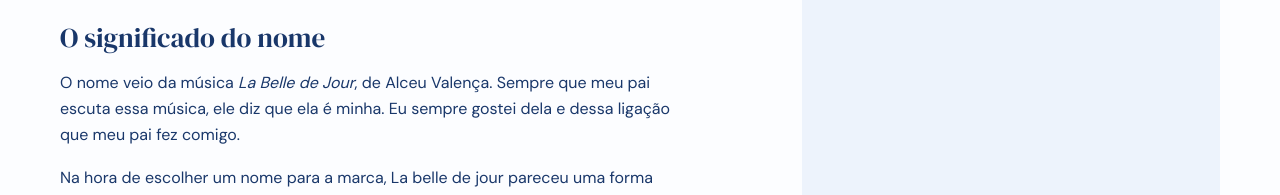
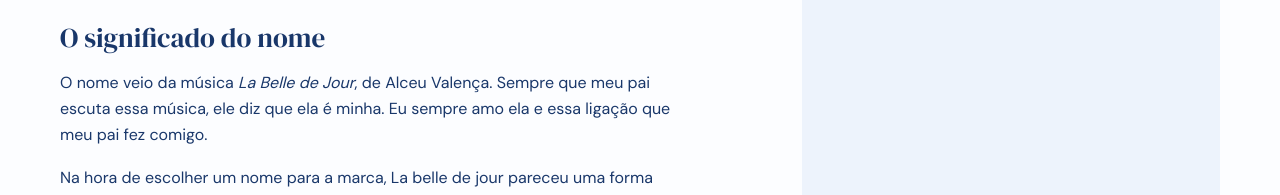
Before and after one commit to JullianaNunes/la-belle-de-jour, a React (Vite) app: page /#/sobre in a window 1280 px wide. Shown: the part 712-907 px from the top of the page. Built offline with nearby package versions, Linux system fonts and the light colour scheme.

Commit message:
fix: corrigir a redação na seção sobre a ligação com a música

```diff
--- a/src/pages/About.jsx
+++ b/src/pages/About.jsx
@@ -40,7 +40,7 @@
             <p>
               O nome veio da música <em>La Belle de Jour</em>, de Alceu Valença.
               Sempre que meu pai escuta essa música, ele diz que ela é minha.
-              Eu sempre gostei dela e dessa ligação que meu pai fez comigo.
+              Eu sempre amo ela e essa ligação que meu pai fez comigo.
             </p>
             <p>
               Na hora de escolher um nome para a marca, La belle de jour pareceu
```
